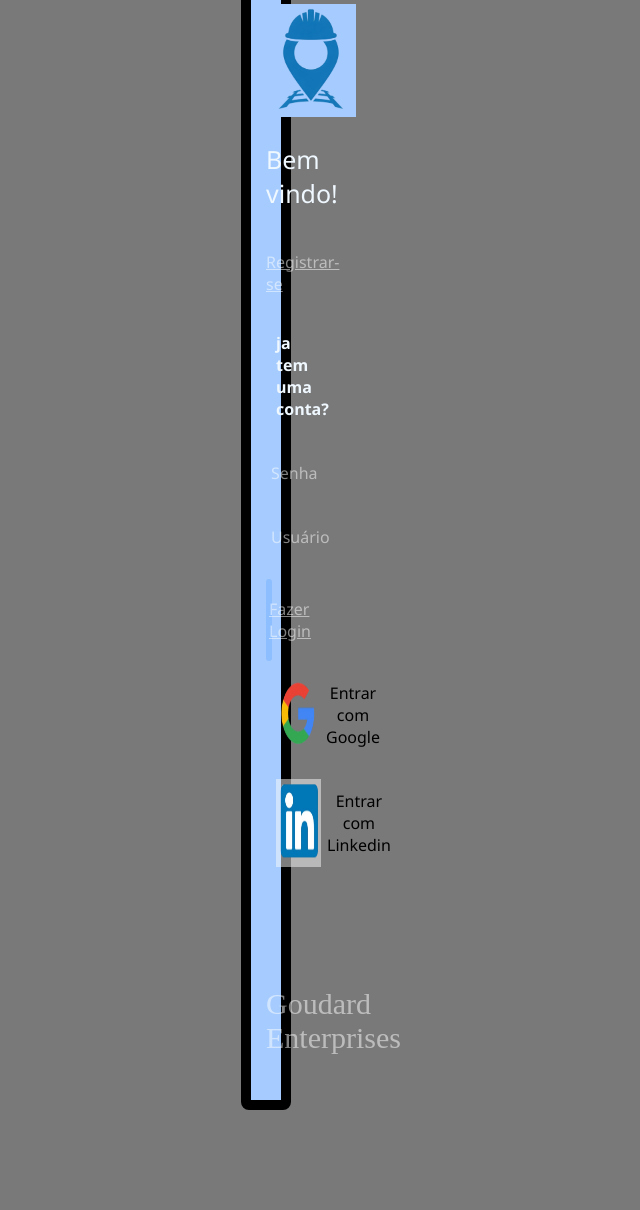
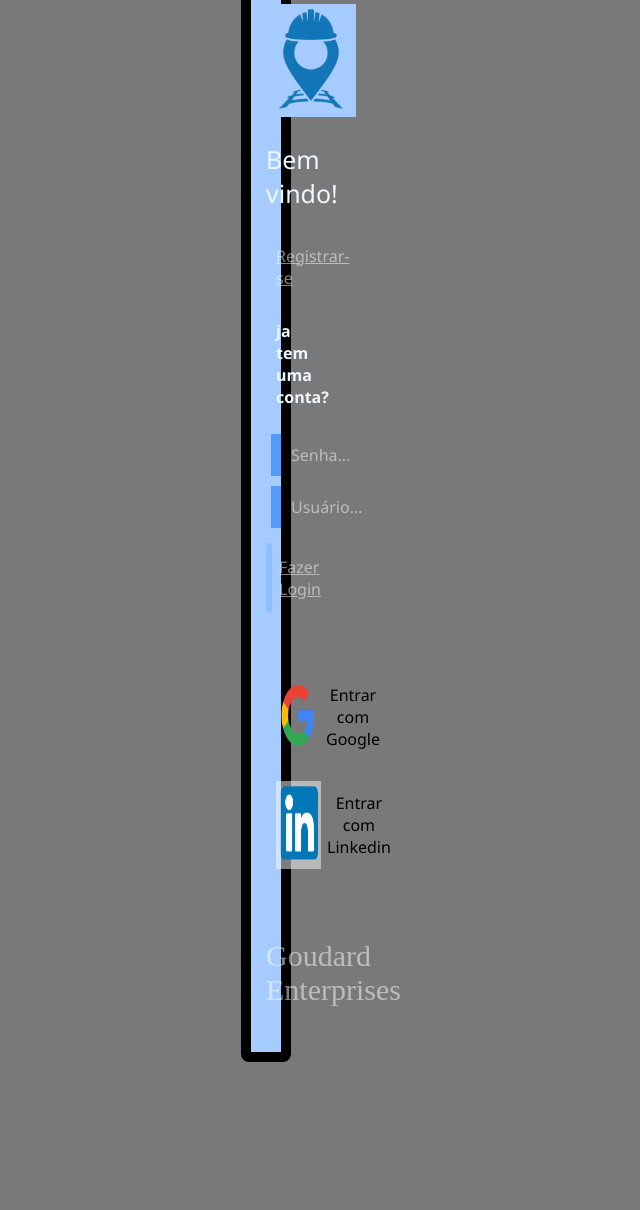
Before and after one commit to EduardoDucci/vai-de-trem-hub, a PHP site: page /public/Login.html in a window 1280 px wide. Shown: the part 146-1356 px from the top of the page, without its empty margins (467-1107 px from the left). After the commit the page ends 1208 px from the top, so only its background shows below. Run offline with PHP 8.4, Linux system fonts and the light colour scheme.

Commit message:
tela de login finalizada

```diff
--- a/public/Login.html
+++ b/public/Login.html
@@ -20,11 +20,11 @@
        <h4 class="jc">ja tem uma conta?</h4>
 
         <div class='id'>
-            <p class="opacity">Senha</p>
+            <p class="opacity">Senha...</p>
         </div>
 
         <div class='id'>
-            <p class="opacity">Usuário</p>
+            <p class="opacity">Usuário...</p>
         </div>
 
         <div class='idl'>
--- a/style/style.css
+++ b/style/style.css
@@ -35,6 +35,7 @@ font-size: 25px;
 
 .opacity{
     opacity: 50%;
+    margin: 10px;
 }
 
 .id{
@@ -42,7 +43,7 @@ font-size: 25px;
     margin: 5px;
     color: white;
     font-family: 'Segoe UI', Tahoma, Geneva, Verdana, sans-serif;
-    text-align: center;
+    padding-left: 10px;
 }
 
 .idr{
@@ -97,11 +98,11 @@ font-size: 25px;
     border-style: solid;
     border-color: #8dbeff;
     border-radius: 100px;
+    margin-bottom: 50px;
 }
 
 .ide{
     background-color: white;
-    padding: 0px;
     margin: 5px;
     color: black;
     font-family: 'Segoe UI', Tahoma, Geneva, Verdana, sans-serif;
@@ -119,7 +120,7 @@ font-size: 25px;
     opacity: 50%;
     color: white;
     text-align: center;
-    margin-top: 80px;
+    margin-top: 30px;
     font-size: 30px;
 }
 
```
Also changed, not shown: README.md, 1 other file.
